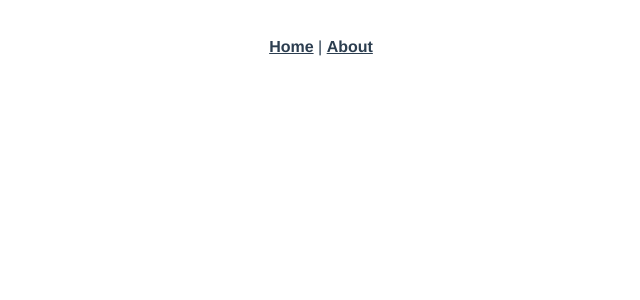
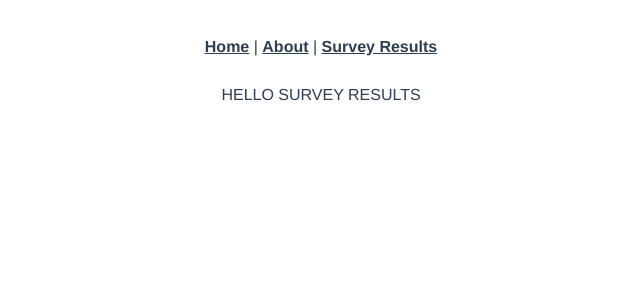
Before and after one commit to tom-dorofeyev/projAskEm, a Vue app in the folder frontend/: page /survey/results/1 in a window 1280 px wide. Shown: the top 300 px of the page, without its empty margins (319-959 px from the left). Built offline with nearby package versions, Linux system fonts and the light colour scheme.

Commit message:
First Commit

```diff
--- a/frontend/src/App.vue
+++ b/frontend/src/App.vue
@@ -2,7 +2,8 @@
   <div id="app">
     <nav class="main-nav">
       <router-link to="/">Home</router-link> |
-      <router-link to="/about">About</router-link>
+      <router-link to="/about">About</router-link> |
+      <router-link to="/survey/results/:id">Survey Results</router-link>
     </nav>
     <router-view/>
   </div>
--- a/frontend/src/router.js
+++ b/frontend/src/router.js
@@ -2,6 +2,7 @@ import Vue from 'vue'
 import Router from 'vue-router'
 import home from './views/homePage.vue'
 import about from './views/about.vue'
+import surveyResults from './views/surveyResults.vue'
 import createSurvey from './views/createSurvey.vue'
 
 Vue.use(Router)
@@ -16,6 +17,11 @@ export default new Router({
       component: home
     },
     {
+      path: '/survey/results/:id',
+      name: 'surveyResults',
+      component: surveyResults
+    },
+    {
       path: '/about',
       name: 'about',
       component: about
--- /dev/null
+++ b/frontend/src/views/surveyResults.vue
@@ -0,0 +1,15 @@
+<template>
+  <div class="survey-results-page">
+    HELLO SURVEY RESULTS
+  </div>
+</template>
+
+<script>
+
+
+export default {
+  components: {
+
+  }
+}
+</script>
```
